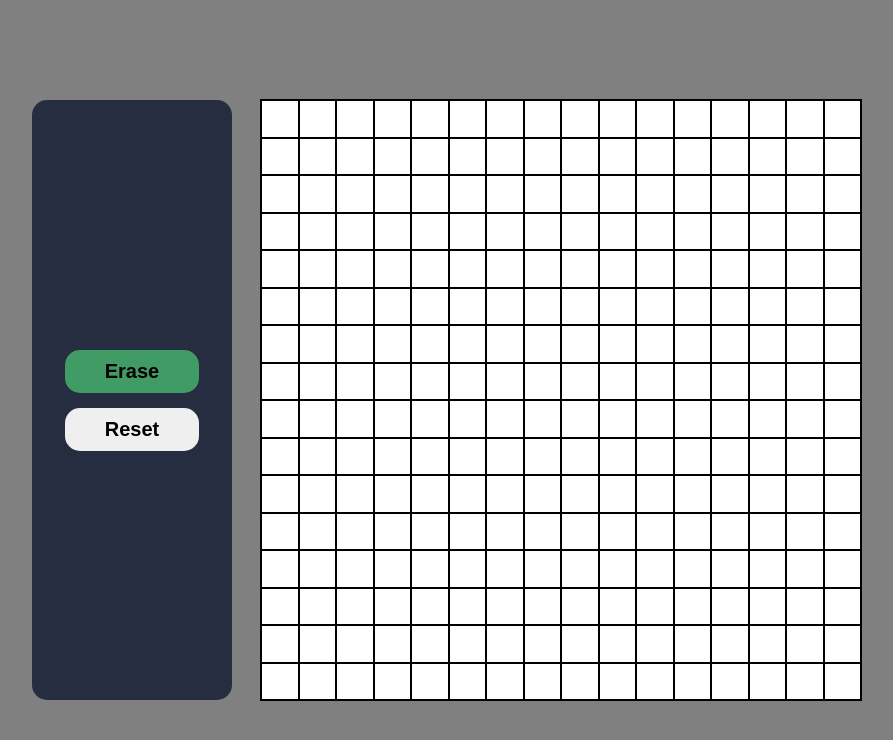
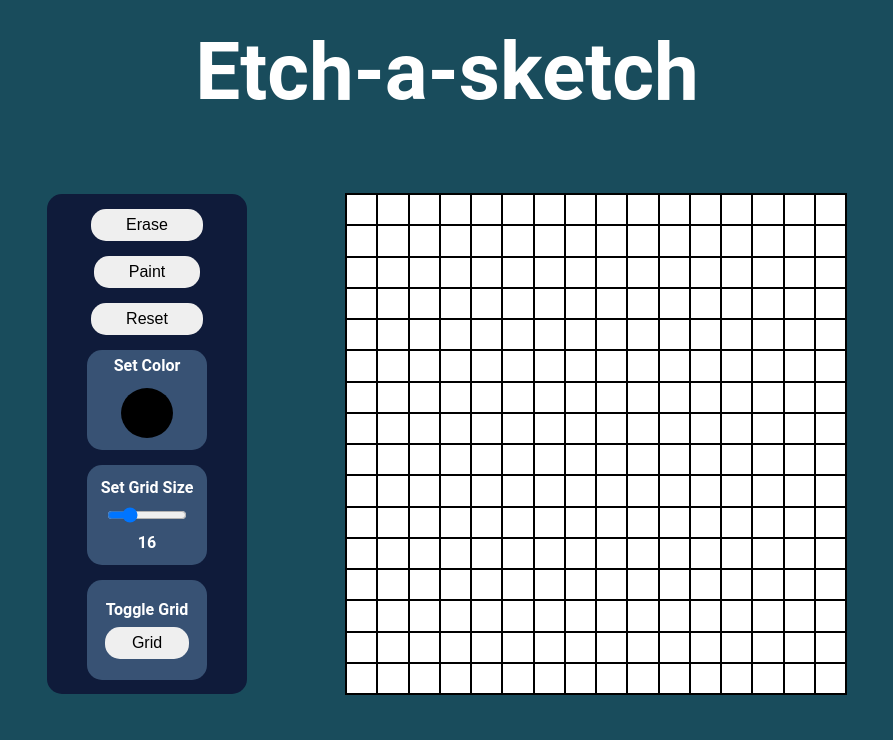
Before and after one commit to KrowJ/etch-a-sketch, a plain HTML site: page index.html in a window 1280 px wide. Both pictures are taken after a click on the button "Erase". Shown: the whole page, without its empty margins (193-1086 px from the left). Drawn offline with Linux system fonts and the light colour scheme.

Commit message:
Implement new functionalities in the application
Introduce a paintButton function to handle painting functionality and
refactor the eraseButton function for better organization.
Implement the toggleGrids function for toggling grid visibility.
Introduce colorPicker function to handle color selection.
Update CSS for hover transitions and button styles.
Ensure code consistency and readability.

```diff
--- a/index.html
+++ b/index.html
@@ -1,17 +1,48 @@
 <!DOCTYPE html>
 <html lang="en">
   <head>
-    <meta charset="UTF-8">
-    <meta name="viewport" content="width=device-width, initial-scale=1.0">
+    <meta charset="UTF-8" />
+    <meta name="viewport" content="width=device-width, initial-scale=1.0" />
     <title>Etch a Sketch</title>
-    <link rel="stylesheet" href="styles.css">
+    <link rel="stylesheet" href="styles.css" />
     <script src="script.js" defer></script>
   </head>
   <body>
+    <header id="title-container">
+      <h1 id="title">Etch-a-sketch</h1>
+    </header>
     <div id="container">
       <div id="selection-container">
-            <button  id="erase-btn">Erase</button>
-            <button  id="reset-btn">Reset</button>
+        <button id="erase-btn">Erase</button>
+        <button id="paint-btn">Paint</button>
+        <button id="reset-btn">Reset</button>
+        <div id="ui-buttons">
+          <form id="color-changer">
+            <span>Set Color</span>
+            <input id="set-color" class="color-picker" type="color" name="set-color" />
+          </form>
+        </div>
+        <div id="ui-buttons">
+          <form id="grid-size-changer">
+            <span>Set Grid Size</span>
+            <input
+              id="set-grid-size"
+              type="range"
+              name="set-grid-size"
+              min="1"
+              max="64"
+              value="16"
+              oninput="this.nextElementSibling.value = this.value"
+            />
+            <output>16</output>
+          </form>
+        </div>
+        <div id="ui-buttons">
+            <form id="toggle-grid">
+                <span>Toggle Grid</span>
+                <input id="set-toggle-grid" type="button" name="set-toggle-grid" value="Grid">
+            </form>
+          </div>
       </div>
       <div class="flex-container" id="grid-container"></div>
     </div>
--- a/script.js
+++ b/script.js
@@ -1,4 +1,7 @@
 let MouseDown = false;
+
+const containerSize = 500;
+let gridSize =  16;
 
 document.addEventListener("mousedown", () => {
   MouseDown = true;
@@ -8,12 +11,14 @@ document.addEventListener("mouseup", () => {
   MouseDown = false;
 });
 
+
 function container() {
   const container = document.getElementById("grid-container");
-  const containerSize = 600;
-  const gridSize = 16;
+  while (container.firstChild) {
+    container.removeChild(container.firstChild);
+  }
 
-  const itemSize = containerSize / gridSize;
+  let itemSize = containerSize / gridSize;
 
   container.style.width = containerSize + "px";
   container.style.height = containerSize + "px";
@@ -25,67 +30,103 @@ function container() {
     gridItem.style.height = itemSize + "px";
     container.appendChild(gridItem);
 
+    gridItem.addEventListener("mousedown", () => {
+      if (!MouseDown) {
+        gridItem.style.backgroundColor = "black";
+      }
+    });
     gridItem.addEventListener("mousemove", () => {
       if (MouseDown) {
         gridItem.style.backgroundColor = "black";
       }
     });
+  }
+  addButtons()
+} container()
 
-    gridItem.addEventListener("mousedown", () => {
-      if (!MouseDown) {
-        gridItem.style.backgroundColor = "black";
-      }
-    });
+const setGrid = document.querySelector('#set-grid-size');
+setGrid.addEventListener("input", updateGridSize);
+
+function updateGridSize() {
+  gridSize = parseInt(setGrid.value);
+  container();
+}
+
+function addButtons() {
+const eraseBtn = document.querySelector("#erase-btn");
+const resetBtn = document.querySelector("#reset-btn");
+const setColor = document.querySelector(".color-picker");
+const toggleGrd = document.querySelector('#set-toggle-grid');
+const grids = document.querySelectorAll(".flex-item");
+const paintBtn = document.querySelector("#paint-btn")
+
+resetBtn.addEventListener("click", resetButton);
+eraseBtn.addEventListener("click", eraseButton);
+toggleGrd.addEventListener('click', toggleGrids);
+setColor.addEventListener("input", colorPicker);
+paintBtn.addEventListener("click", paintButton);
+
+function resetButton() {
+  for (i = 0; i < grids.length; i++) {
+  const item = grids[i];
+    item.style.backgroundColor = "white";
   }
 }
 
-container();
+function eraseButton() {
+  for (let i = 0; i < grids.length; i++) {
+    const item = grids[i];
 
-const eraseBtn = document.querySelector("#erase-btn");
-const resetBtn = document.querySelector("#reset-btn");
-const grids = document.querySelector(".flex-item");
+    item.addEventListener("mousedown", eraseMouseDownHandler);
+    item.addEventListener("mousemove", eraseMouseMoveHandler);
+  }
 
-resetBtn.addEventListener("click", resetButton);
+  function eraseMouseDownHandler() {
+    if (!MouseDown) {
+      this.style.backgroundColor = "white";
+    }
+  }
 
-function resetButton() {
-  const grids = document.querySelectorAll(".flex-item");
-  grids.forEach((item) => {
-    item.style.backgroundColor = "white";
-  });
+  function eraseMouseMoveHandler() {
+    if (MouseDown) {
+      this.style.backgroundColor = "white";
+    }
+  }
 }
 
-eraseBtn.addEventListener("click", eraseButton);
+function paintButton() {
+  colorPicker()
+}
 
-function eraseButton() {
-  const grids = document.querySelectorAll(".flex-item");
-  eraseBtn.classList.toggle("toggled");
-  if (eraseBtn.classList.contains("toggled")) {
-    grids.forEach((item) => {
-      item.addEventListener("mousedown", () => {
-        if (!MouseDown) {
-          item.style.backgroundColor = "white";
-        }
-      });
-      item.addEventListener("mousemove", () => {
-        if (MouseDown) {
-          item.style.backgroundColor = "white";
-        }
-      });
-    });
-    console.log("Button is toggled");
-  } else {
-    grids.forEach((item) => {
-      item.addEventListener("mousedown", () => {
-        if (!MouseDown) {
-          item.style.backgroundColor = "black";
-        }
-      });
-      item.addEventListener("mousemove", () => {
-        if (MouseDown) {
-          item.style.backgroundColor = "black";
-        }
-      });
-    });
-    console.log("Button is not toggled");
+function toggleGrids() {
+  for (i = 0; i < grids.length; i++) {
+    const item = grids[i];
+      item.style.border = "none";
+    }
+}
+
+function colorPicker() {
+  const setColor = document.querySelector(".color-picker");
+  const coloredElement = document.querySelectorAll(".flex-item");
+  let selectedColor = setColor.value;
+
+  for (let i = 0; i < coloredElement.length; i++) {
+    const item = coloredElement[i];
+
+    item.addEventListener("mousedown", eraseMouseDownHandler);
+    item.addEventListener("mousemove", eraseMouseMoveHandler);
+  }
+
+  function eraseMouseDownHandler() {
+    if (!MouseDown) {
+      this.style.backgroundColor = selectedColor;
+    }
+  }
+
+  function eraseMouseMoveHandler() {
+    if (MouseDown) {
+      this.style.backgroundColor = selectedColor;
+    }
   }
 }
+}
--- a/styles.css
+++ b/styles.css
@@ -1,10 +1,21 @@
 body {
   margin: 0;
   height: 100vh;
-    background-color: gray;
+  background-color: rgb(25, 76, 92);
+  font-family: "Roboto", sans-serif;
+}
+
+#title-container {
   display: flex;
   align-items: center;
   justify-content: center;
+  padding: 25px 0 25px 0;
+}
+
+#title {
+  font-size: 80px;
+  margin: 0;
+  color: rgb(255, 255, 255);
 }
 
 #container {
@@ -12,47 +23,120 @@ body {
   align-items: center;
   justify-content: space-between;
   height: 600px;
-    width: 830px;
+  width: 800px;
+  margin: 0 auto;
 }
 
 .flex-container {
   display: flex;
   flex-wrap: wrap;
-    border: 1px solid black;
+  border: 1px solid rgb(0, 0, 0);
   background-color: white;
 }
 
 .flex-item {
   box-sizing: border-box;
-    border: 1px solid black;
+  border: 1px solid rgb(0, 0, 0);
+  user-select: none;
 }
 
 #selection-container {
   border-radius: 15px;
-    height: 600px;
+  height: 500px;
   width: 200px;
   display: flex;
   align-items: center;
   justify-content: center;
   flex-direction: column;
   gap: 15px;
-    background-color: rgb(38, 45, 65);
+  background-color: rgb(15, 27, 58);
 }
 
-#erase-btn, #reset-btn {
-    padding: 10px 40px;
+#erase-btn,
+#reset-btn,
+#paint-btn {
+  padding: 7px 35px;
   border-radius: 15px;
   border: none;
-    font-size: 20px;
-    font-weight: 600;
+  font-size: 16px;
+  font-weight: 500;
+  cursor: pointer;
+  transition: 0.1s linear;
 }
 
-#erase-btn:hover, #reset-btn:hover {
-    background-color: rgb(82, 82, 82);
-    color: white;
-    border: 1px solid white;
+#erase-btn:hover,
+#reset-btn:hover,
+#paint-btn:hover {
+  transform: scale(1.07);
+  transition: 0.1s linear;
 }
 
 .toggled {
   background-color: rgb(65, 155, 100);
+  color: white;
 }
+
+#ui-buttons {
+  background-color: rgb(56, 82, 116);
+  width: 120px;
+  height: 100px;
+  display: flex;
+  flex-direction: column;
+  align-items: center;
+  justify-content: center;
+  border-radius: 15px;
+}
+
+#color-changer,
+#grid-size-changer,
+#toggle-grid {
+  color: rgb(255, 255, 255);
+  font-size: 16px;
+  font-weight: 600;
+  display: flex;
+  flex-direction: column;
+  align-items: center;
+  gap: 8px;
+}
+
+input#set-grid-size {
+  width: 80px;
+  cursor: pointer;
+}
+
+#set-color {
+  -webkit-appearance: none;
+  -moz-appearance: none;
+  appearance: none;
+  background-color: transparent;
+  border: none;
+  cursor: pointer;
+  width: 60px;
+  height: 60px;
+  transition: 0.1s linear;
+}
+
+#set-color::-webkit-color-swatch {
+  border-radius: 50%;
+  border: none;
+}
+
+#set-color:hover {
+  transform: scale(1.07);
+  transition: 0.1s linear;
+}
+
+input#set-toggle-grid {
+    border-radius: 15px;
+    border: none;
+    font-size: 16px;
+    font-weight: 500;
+    transition: 0.1s linear;
+    padding: 7px 27px;
+    cursor: pointer;
+}
+
+input#set-toggle-grid:hover {
+  transform: scale(1.07);
+  transition: 0.1s linear;
+}
```
Lines whose indentation alone changed are shown as unchanged.
